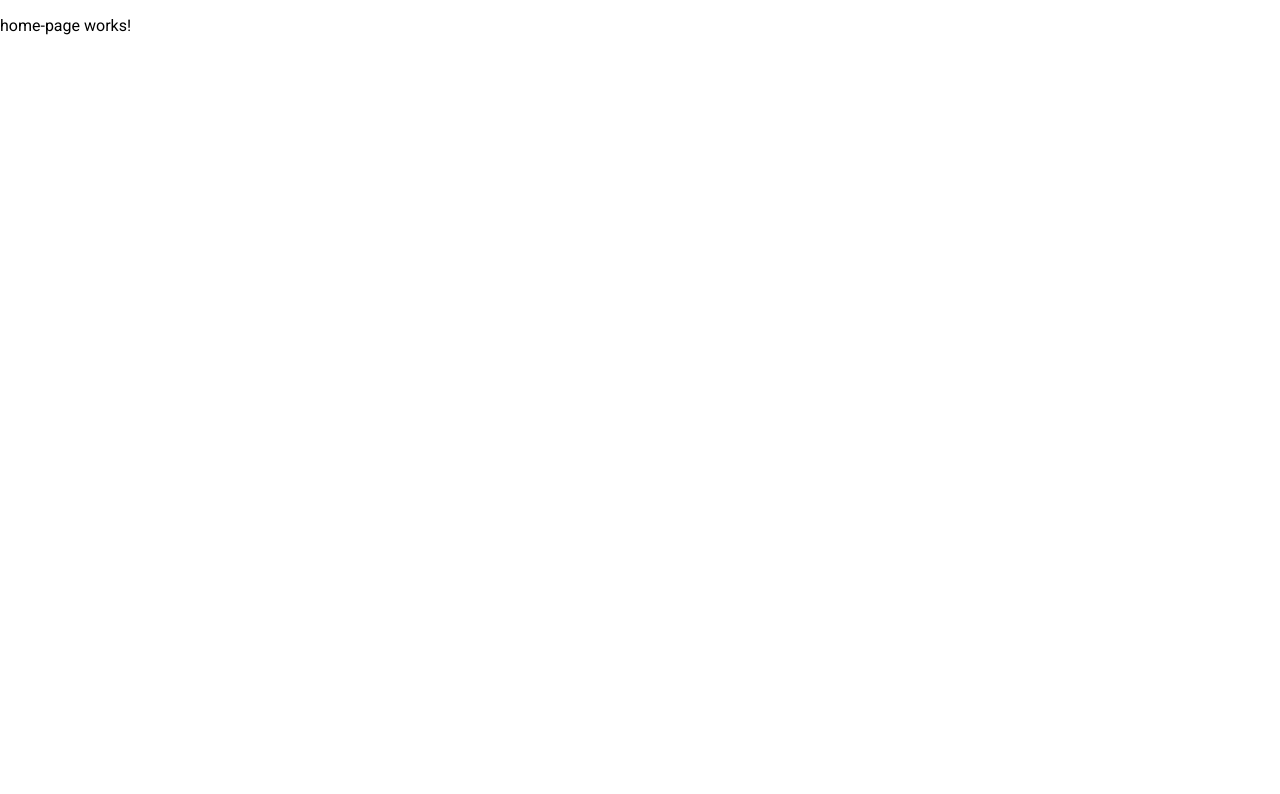
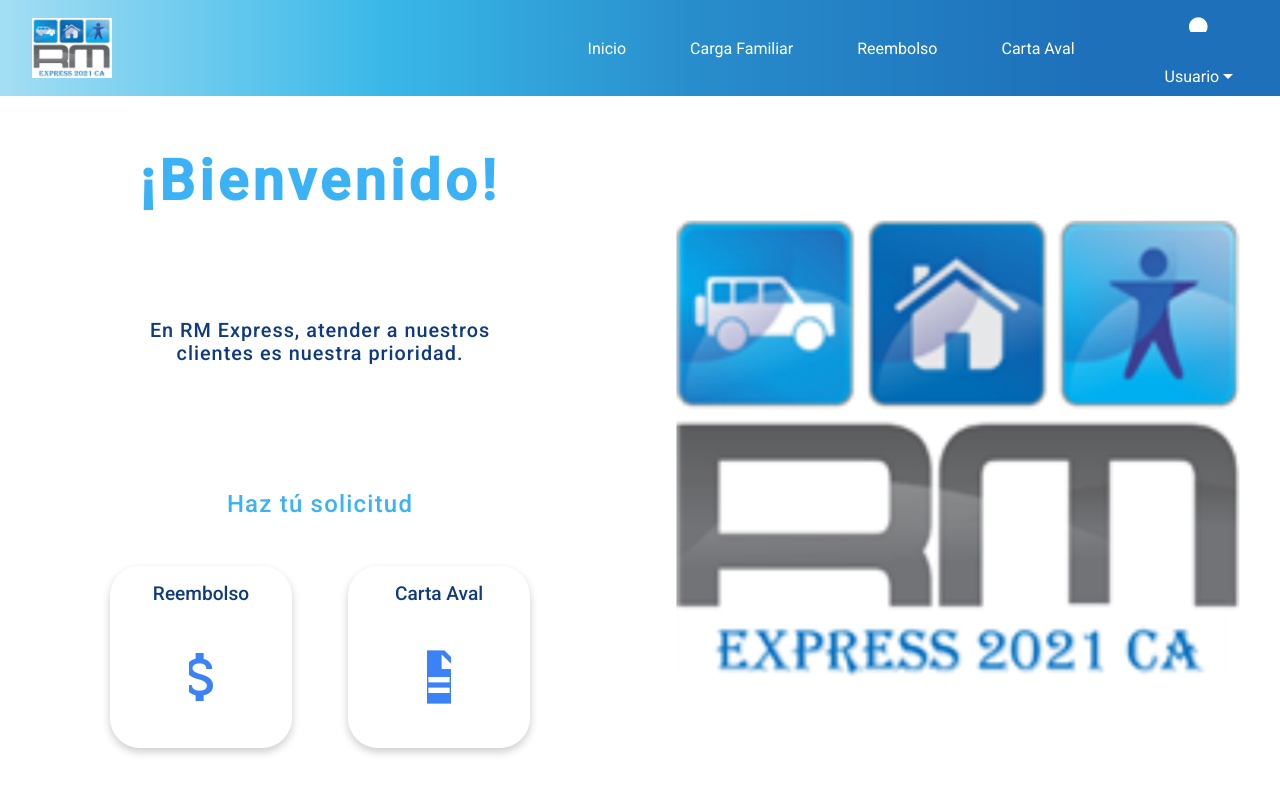
Before and after one commit to MagmCode/proyecto-reembolsos, an Angular app: page /home in a window 1280 px wide. Shown: the top 794 px of the page. Built offline with nearby package versions, Linux system fonts and the light colour scheme.

Commit message:
#Home
Creacion de la vista Home para usuario

```diff
--- a/src/app/app.module.ts
+++ b/src/app/app.module.ts
@@ -34,6 +34,7 @@
 import {MatDatepickerModule} from '@angular/material/datepicker';
 import { ReactiveFormsModule } from '@angular/forms';
 import { MatProgressSpinnerModule } from '@angular/material/progress-spinner';
+import { MatCardModule } from '@angular/material/card';
 
 
 
@@ -79,7 +80,8 @@
     MatNativeDateModule,
     ReactiveFormsModule,
     MatDatepickerModule,
-    MatTooltipModule
+    MatTooltipModule,
+    MatCardModule
 
 
 
--- a/src/app/modules/user/home-page/home-page.component.html
+++ b/src/app/modules/user/home-page/home-page.component.html
@@ -1 +1,56 @@
-<p>home-page works!</p>
+<div class="app-container">
+  <div class="header">
+    <div class="logo-container">
+      <img src="../../../../assets/images/Logo.png" alt="Logo" class="logo-header" />
+    </div>
+    <nav class="nav-links">
+      <a href="">Inicio</a>
+      <a href="">Carga Familiar</a>
+      <a href="">Reembolso</a>
+      <a href="">Carta Aval</a>
+    </nav>
+    <div class="user-info" (click)="toggleMenu()">
+      <mat-icon class="user-icon">person</mat-icon>
+      <span class="user-text">Usuario
+      <mat-icon class="arrow-icon">arrow_drop_down</mat-icon>
+    </span>
+      <div class="user-menu" *ngIf="menuOpen">
+        <a (click)="editProfile()">Editar Perfil</a>
+        <a (click)="changePassword()">Cambio de clave</a>
+        <a (click)="logout()">Cerrar sesión</a>
+      </div>
+    </div>
+  </div>
+
+  <main class="main-content">
+    <div class="content-wrapper">
+      <div class="info-section">
+        <h1 class="welcome-text">¡Bienvenido!</h1>
+        <p class="description">
+          En RM Express, atender a nuestros <br />
+          clientes es nuestra prioridad.
+        </p>
+        <div class="request-section">
+          <h2 class="request-title">Haz tú solicitud</h2>
+          <div class="request-options">
+            <mat-card class="option">
+              <p class="option-text">Reembolso</p>
+              <mat-icon class="option-icon">attach_money</mat-icon>
+            </mat-card>
+            <mat-card class="option">
+              <p class="option-text">Carta Aval</p>
+              <mat-icon class="option-icon">description</mat-icon>
+            </mat-card>
+          </div>
+        </div>
+      </div>
+      <div class="logo-section">
+        <img
+          src="../../../../assets/images/Logo.png"
+          alt="Logo"
+          class="main-logo"
+        />
+      </div>
+    </div>
+  </main>
+</div>
--- a/src/app/modules/user/home-page/home-page.component.scss
+++ b/src/app/modules/user/home-page/home-page.component.scss
@@ -0,0 +1,188 @@
+body,
+html {
+  height: 100%;
+  margin: 0;
+}
+
+.app-container {
+  display: flex;
+  flex-direction: column;
+  min-height: 100vh;
+}
+
+.header {
+  display: flex;
+  justify-content: space-between;
+  align-items: center;
+  padding: 1rem 2.5rem 1rem 2rem;
+  background: linear-gradient(90deg,  rgba(164,222,244,1) 0%, rgba(57,184,232,1) 30%, rgba(40,140,203,1) 55%, rgba(29,112,185,1) 85%);
+  color: white;
+  height: 4rem;
+
+  .logo-container {
+    display: flex;
+    align-items: center;
+
+    .logo-header {
+      height: 60px;
+      width: 80px;
+    }
+  }
+
+  .nav-links {
+    display: flex;
+    gap: 4rem;
+    margin-left: auto;
+    margin-right: 90px;
+
+    a {
+      color: white;
+      text-decoration: none;
+
+      &:hover {
+        text-decoration: underline;
+        font-weight: 500;
+      }
+    }
+  }
+
+  .user-info {
+    display: flex;
+    flex-direction: column;
+    align-items: center;
+    gap: 2rem;
+    position: relative;
+
+    .user-icon {
+      font-size: 3.5rem;
+      padding-right: 2.5rem;
+
+    }
+    .user-text {
+        display: flex;
+        align-items: center;
+        text-align: center;
+        cursor: pointer;
+    }
+
+    .arrow-icon {
+        font-size: 1.5rem;
+        margin-left: -0.2rem;
+      }
+  }
+}
+
+.main-content {
+  flex: 1;
+  display: flex;
+  justify-content: space-between;
+  align-items: center;
+  text-align: center;
+
+  .content-wrapper {
+    flex: 1;
+    display: flex;
+    justify-content: space-between;
+    align-items: center;
+    width: 100%;
+    height: 100%;
+  }
+
+  .info-section {
+    flex: 1;
+    display: flex;
+    flex-direction: column;
+    justify-content: space-between;
+    align-items: center;
+    text-align: center;
+    height: 75vh;
+
+    .welcome-text {
+      font-size: 3.5rem;
+      color: #3bb2f6;
+      font-weight: bold;
+      letter-spacing: 0.08em;
+      margin: 0;
+    }
+
+    .description {
+      font-size: 1.24rem;
+      color: #0f3a80;
+      font-weight: 500;
+      letter-spacing: 0.05em;
+    }
+
+    .request-section {
+      .request-title {
+        font-size: 1.5rem;
+        color: #3bb2f6;
+        font-weight: 500;
+        letter-spacing: 0.05em;
+        margin-bottom: 3rem;
+      }
+
+      .request-options {
+        display: flex;
+        justify-content: center;
+        gap: 3.5rem;
+        margin-top: 1.5rem;
+
+        .option {
+          display: flex;
+          flex-direction: column;
+          align-items: center;
+          padding: 1rem;
+          text-align: center;
+          width: 150px;
+          height: 150px;
+          box-shadow: 0 4px 8px rgba(0, 0, 0, 0.2);
+          transition: transform 0.2s;
+          border-radius: 30px;
+
+          &:hover {
+            transform: scale(1.05);
+            cursor: pointer;
+            background-color: #60aaff;
+
+            .option-text {
+              color: white;
+            }
+
+            .option-icon {
+              color: white;
+            }
+          }
+
+          .option-text {
+            margin-bottom: 1rem;
+            font-size: 1.195rem;
+            font-weight: 500;
+            color: #0f3a80;
+            align-self: center;
+          }
+
+          .option-icon {
+            font-size: 4rem;
+            color: #3b82f6;
+            display: flex;
+            flex-grow: 1;
+            align-items: center;
+            justify-content: center;
+          }
+        }
+      }
+    }
+  }
+
+  .logo-section {
+    flex: 1;
+    display: flex;
+    justify-content: center;
+    align-items: center;
+
+    .main-logo {
+      height: 30rem;
+      width: 37rem;
+    }
+  }
+}
--- a/src/app/modules/user/home-page/home-page.component.ts
+++ b/src/app/modules/user/home-page/home-page.component.ts
@@ -1,4 +1,5 @@
 import { Component, OnInit } from '@angular/core';
+import { Router } from '@angular/router';
 
 @Component({
   selector: 'app-home-page',
@@ -7,9 +8,33 @@
 })
 export class HomePageComponent implements OnInit {
 
-  constructor() { }
+  menuOpen = false;
+
+  constructor(
+    private router: Router,
+  ) { }
 
   ngOnInit(): void {
   }
 
+// Rutas
+
+  toggleMenu() {
+     this.menuOpen = !this.menuOpen;
+   }
+
+  editProfile() {
+     // this.router.navigate(['/edit-profile']);
+     console.log('Edit Profile');
+   }
+   changePassword() {
+     // this.router.navigate(['/change-password']);
+     console.log('change Password');
+   }
+   logout() {
+     // this.router.navigate(['/sign-in']);
+     console.log('Logout');
+   }
+
+
 }
```
